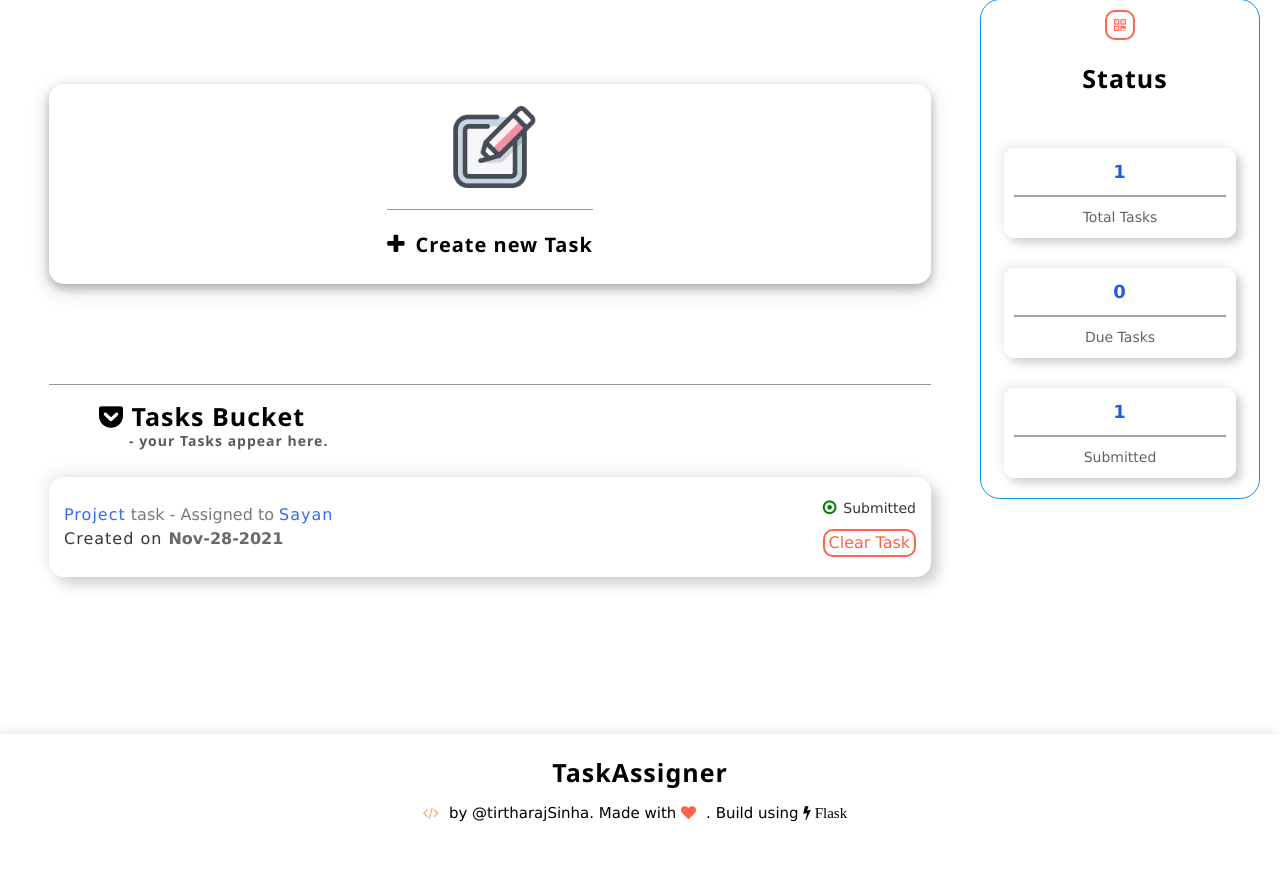
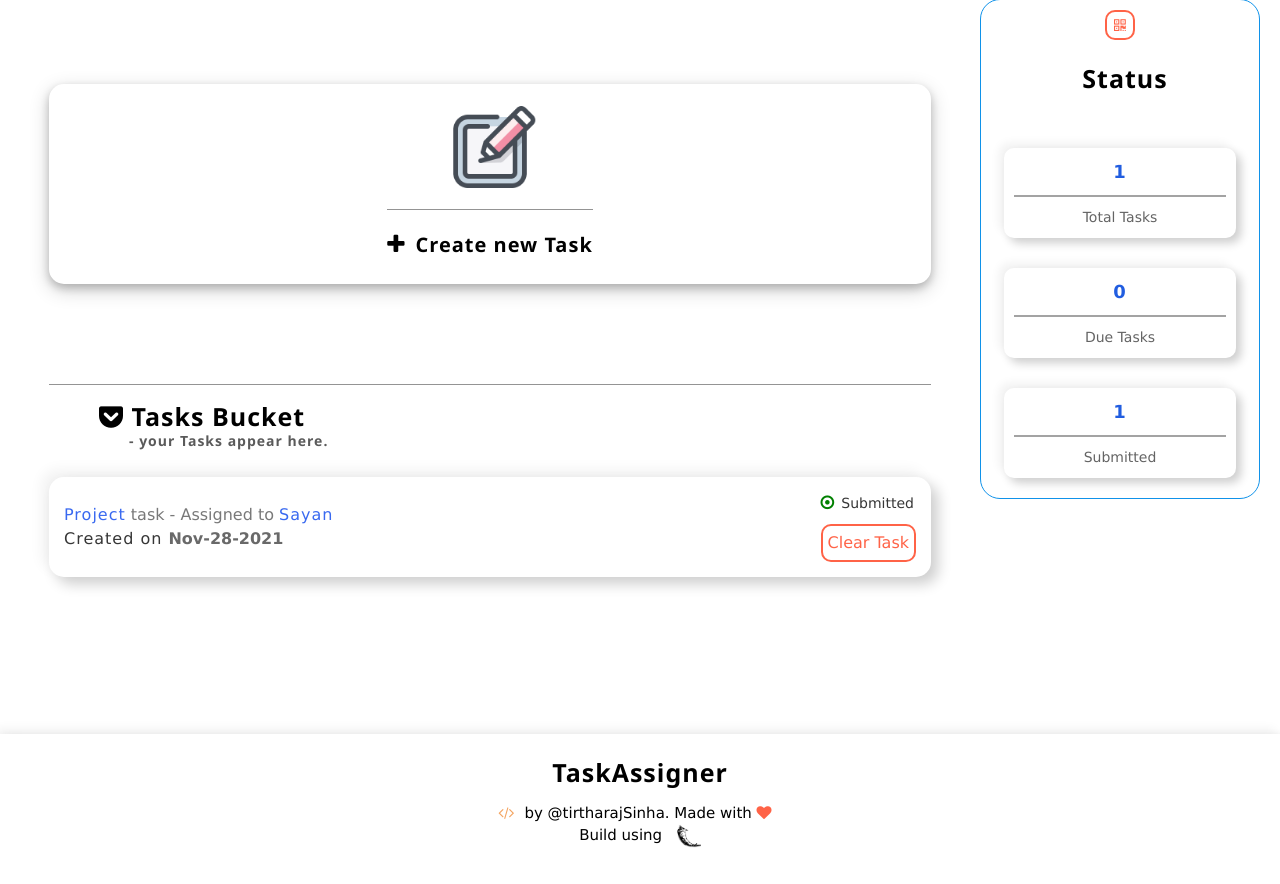
Before and after one commit to tirtharajsinha/TaskAssigner, a Flask app: page / in a window 1280 px wide. Shown: the part 71-955 px from the top of the page. Before the commit the page ends 893 px from the top, so only its background shows below. Run offline with Flask 2, Linux system fonts and the light colour scheme; data comes from the database, SQL or seed files in the repository; both versions use the stored data as it was after the commit; some libraries are stand-ins or nearby versions.

Commit message:
updated app

```diff
--- a/static/create.css
+++ b/static/create.css
@@ -379,6 +379,7 @@ form button {
   padding: 5px;
 }
 .delbtn {
+  padding: 5px;
   display: none;
   border: 2px solid tomato;
   color: tomato;
@@ -441,7 +442,7 @@ form button {
 
 footer {
   width: 100%;
-  height: 100px;
+  height: 150px;
   padding: 20px;
   margin-top: 100px;
   box-shadow: 5px 5px 10px #cecece, -5px -5px 10px #f2f2f2;
@@ -462,6 +463,11 @@ footer p {
 }
 footer i {
   margin-right: 10px;
+}
+footer img {
+  width: 24px;
+  height: auto;
+  margin-left: 10px;
 }
 
 .empty-box {
--- a/templates/create.html
+++ b/templates/create.html
@@ -131,7 +131,7 @@
     <footer>
         <h2>TaskAssigner</h2>
         <p><i class="fa fa-code" style="color:sandybrown"></i>by @tirtharajSinha. Made with <i class="fa fa-heart"
-                style="color:tomato"></i>. Build using <i class="fa fa-flash"> Flask</i></p>
+                style="color:tomato"></i> <br></div> Build using <img src="static/flask.png" alt=""></i></p>
     </footer>
     <script src="https://cdn.jsdelivr.net/npm/select2@4.1.0-rc.0/dist/js/select2.min.js"></script>
     <script>
--- a/templates/upload.html
+++ b/templates/upload.html
@@ -72,6 +72,11 @@
         </div>
 
     </div>
+    <footer>
+        <h2>TaskAssigner</h2>
+        <p><i class="fa fa-code" style="color:sandybrown"></i>by @tirtharajSinha. Made with <i class="fa fa-heart"
+                style="color:tomato"></i> <br></div> Build using <img src="static/flask.png" alt=""></i></p>
+    </footer>
 
     <script>
 
```
Also changed, not shown: static/upload.css (+30 -0 lines), registration.db, static/flask.png (added).
